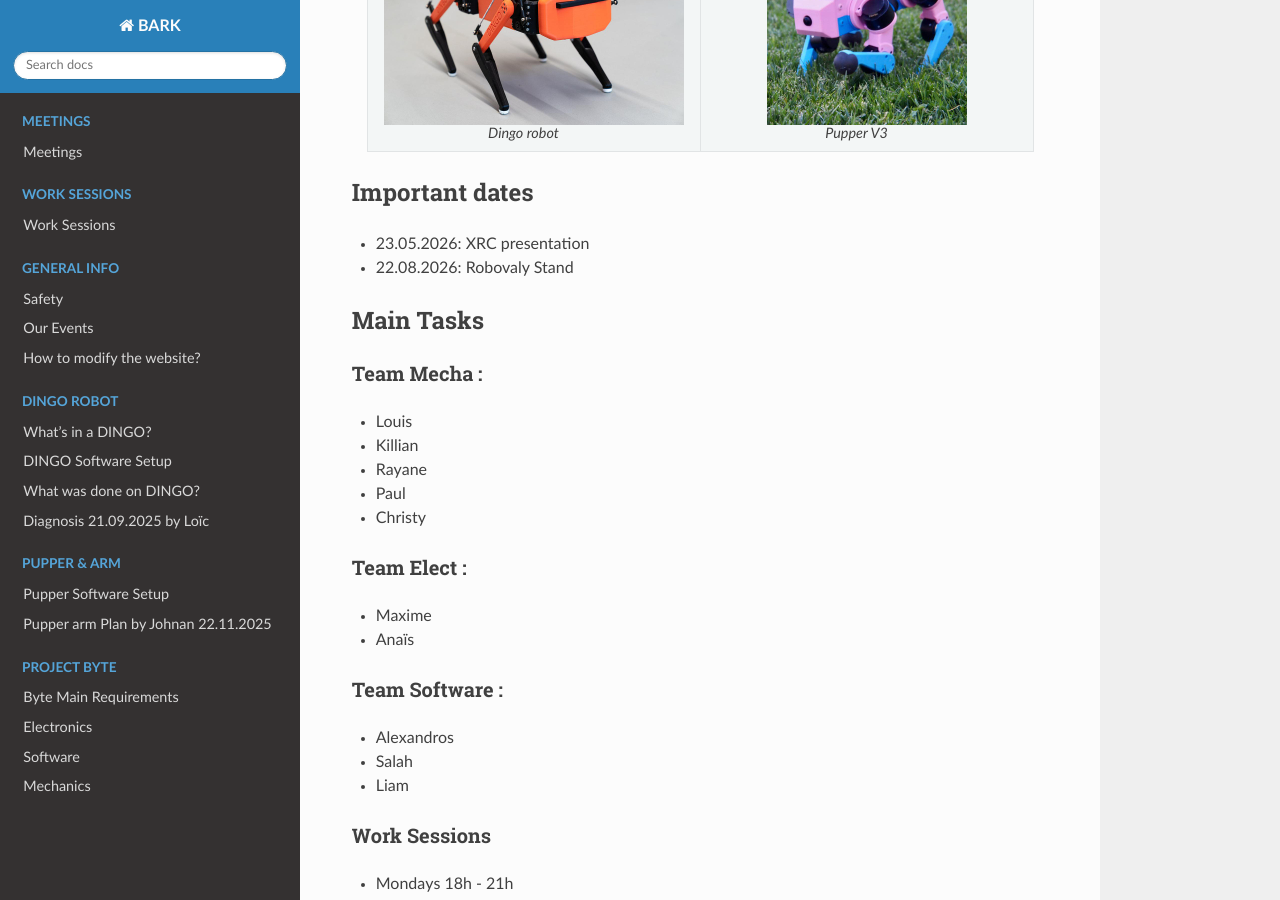
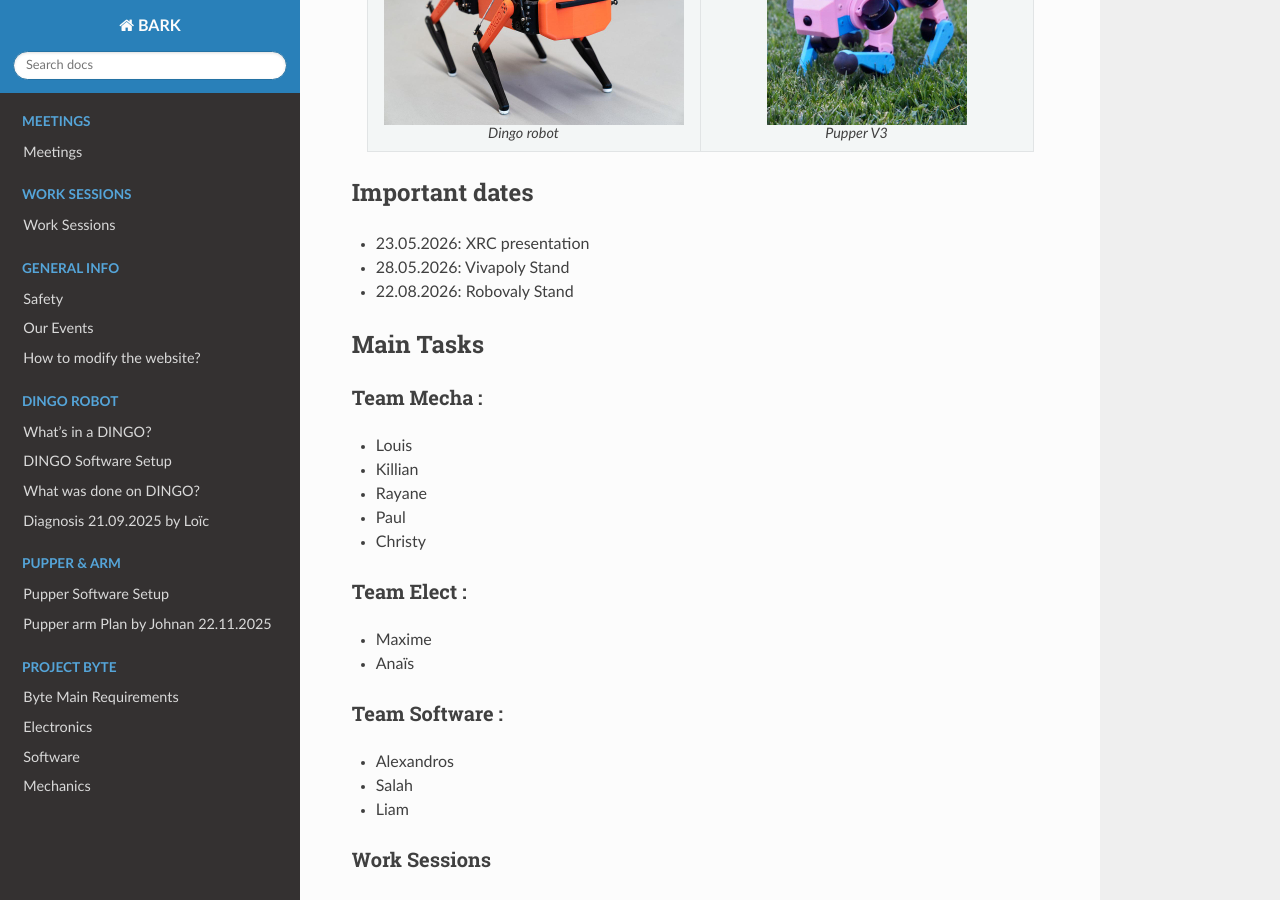
Before and after one commit to lolothecoder/BARK_Documentation, a Sphinx documentation site: the page built from docs/source/index.rst, in a window 1280 px wide and 900 px high, scrolled down 364 px. Built offline with Sphinx 7.4.7 and the Read the Docs theme 3.1.0, drawn with Linux system fonts in a browser that asks for light colours.

Commit message:
vivapoly

```diff
--- a/docs/source/index.rst
+++ b/docs/source/index.rst
@@ -24,6 +24,7 @@ Hey there! This is where the BARK team stores all important info. You can find i
 -------------------
 
 * 23.05.2026: XRC presentation
+* 28.05.2026: Vivapoly Stand
 * 22.08.2026: Robovaly Stand
 
 **Main Tasks**
```
